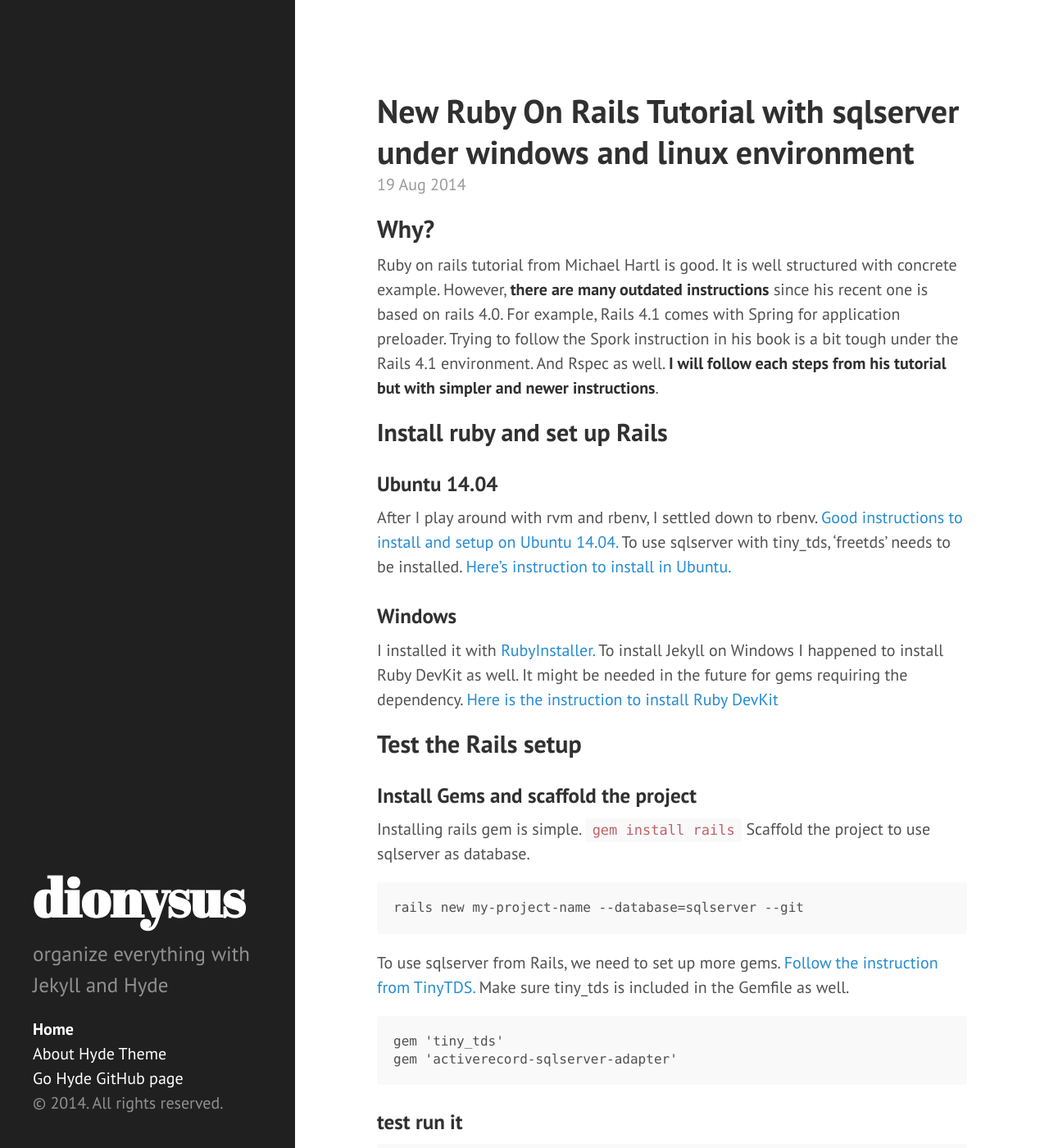
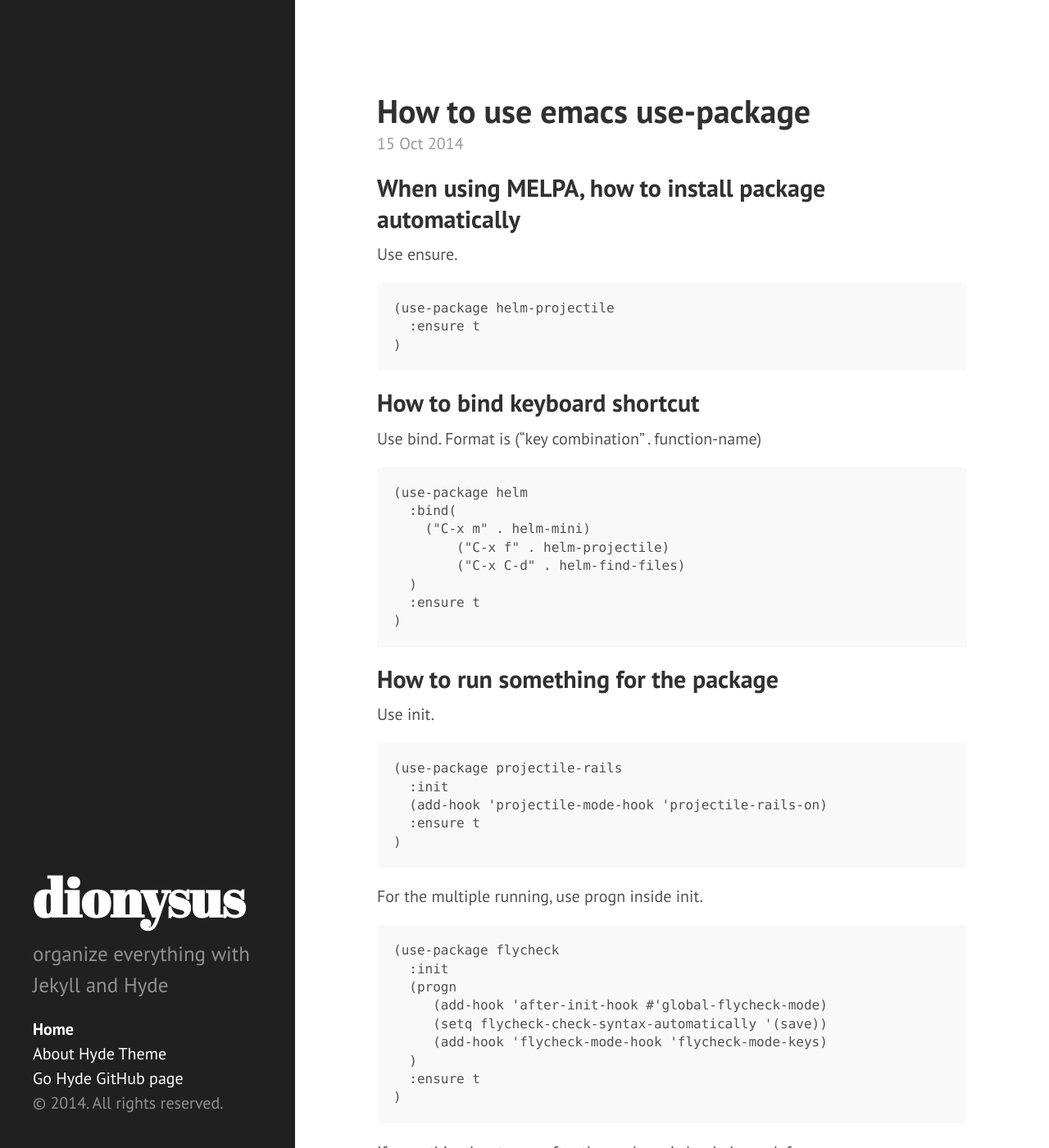
Before and after one commit to iamdionysus/iamdionysus.github.io, a Jekyll site: the page built from index.html, in a window 1280 px wide and 1400 px high. Shown: the whole window at 82% size. Built offline with Jekyll 4.4.1, drawn with Linux system fonts in a browser that asks for light colours; Markdown is read by kramdown in place of the engine named in the settings; the list of posts is cut into pages by our own code; some of the changed text lies outside the part shown.

Commit message:
new post and changes

````diff
--- a/_config.yml
+++ b/_config.yml
@@ -1,6 +1,6 @@
 # Dependencies
 markdown:         redcarpet
-pygments:         true
+highlighter: 	  pygments
 
 # Permalinks
 permalink:        pretty
--- a/_posts/2014-08-19-new-ruby-on-rails-tutorial.md
+++ b/_posts/2014-08-19-new-ruby-on-rails-tutorial.md
@@ -4,7 +4,7 @@ title: New Ruby On Rails Tutorial with sqlserver under windows and linux environ
 ---
 
 ## Why?
-Ruby on rails tutorial from Michael Hartl is good. It is well structured with concrete example. However, **there are many outdated instructions** since his recent one is based on rails 4.0. For example, Rails 4.1 comes with Spring for application preloader. Trying to follow the Spork instruction in his book is a bit tough under the Rails 4.1 environment. And Rspec as well. **I will follow each steps from his tutorial but with simpler and newer instructions**.
+Ruby on rails tutorial from Michael Hartl is good. It is well structured with concrete example. However, it is based on rails 4.0. For example, Rails 4.1 comes with Spring for application preloader. Trying to follow the Spork instruction in his book is a bit tough under the Rails 4.1 environment. And Rspec as well. **I will follow each steps from his tutorial but with simpler and newer instructions**. Although he is updating the tutorial to 4.1 version now.
 
 ## Install ruby and set up Rails
 ### Ubuntu 14.04
@@ -87,6 +87,20 @@ rake db:rollback
 rails destroy model User
 ```
 
+## Install Phusion Passenger with nginx version and set up
+### How to install on Ubuntu
+[Follow this instruction](https://www.phusionpassenger.com/documentation/Users%20guide%20Nginx.html#install_on_debian_ubuntu)
+
+### How I set up /etc/nginx/nginx.conf
+Just like the manual, I uncomment the passenger\_root. For passenger\_ruby, since I am using rbenv, I check the path by `which ruby` and use the path.
+
+```
+passenger_root /usr/lib/ruby/vendor_ruby/phusion_passenger/locations.ini;
+passenger_ruby /home/user_name/.rbenv/shims/ruby;
+```
+
+
+
 ## Various Scaffolding
 
 ### Scaffold model to use table from already existing database
@@ -107,6 +121,12 @@ class UserResult < ActiveRecord::Base
   self.primary_keys = :JoinDate, :Subject, :Name
 end
 ```
+
+### Scaffold model without timestamps
+```
+rails generate model test --timestamps=false
+```
+
 
 ### Scaffold model and change migration to get composite primary key working
 First generate scaffold as usual with migration.
--- /dev/null
+++ b/_posts/2014-10-15-emacs-use-package-simple-manual.md
@@ -0,0 +1,63 @@
+---
+layout: post
+title: How to use emacs use-package
+---
+
+## When using MELPA, how to install package automatically
+Use ensure.
+
+```
+(use-package helm-projectile
+  :ensure t
+)
+```
+
+## How to bind keyboard shortcut
+Use bind. Format is ("key combination" . function-name)
+
+```
+(use-package helm
+  :bind(
+    ("C-x m" . helm-mini)
+	("C-x f" . helm-projectile)
+	("C-x C-d" . helm-find-files)
+  )
+  :ensure t
+)
+```
+
+## How to run something for the package
+Use init.
+
+```
+(use-package projectile-rails
+  :init
+  (add-hook 'projectile-mode-hook 'projectile-rails-on)
+  :ensure t
+)
+```
+
+For the multiple running, use progn inside init.
+
+```
+(use-package flycheck
+  :init
+  (progn
+     (add-hook 'after-init-hook #'global-flycheck-mode)
+     (setq flycheck-check-syntax-automatically '(save))
+     (add-hook 'flycheck-mode-hook 'flycheck-mode-keys)
+  )
+  :ensure t
+)
+```
+
+If something has to run after the package is loaded, use defer.
+
+```
+(use-package color-theme-solarized
+  :defer t
+  :init
+  (load-theme 'solarized-dark t)
+  :ensure t
+)
+```
````
